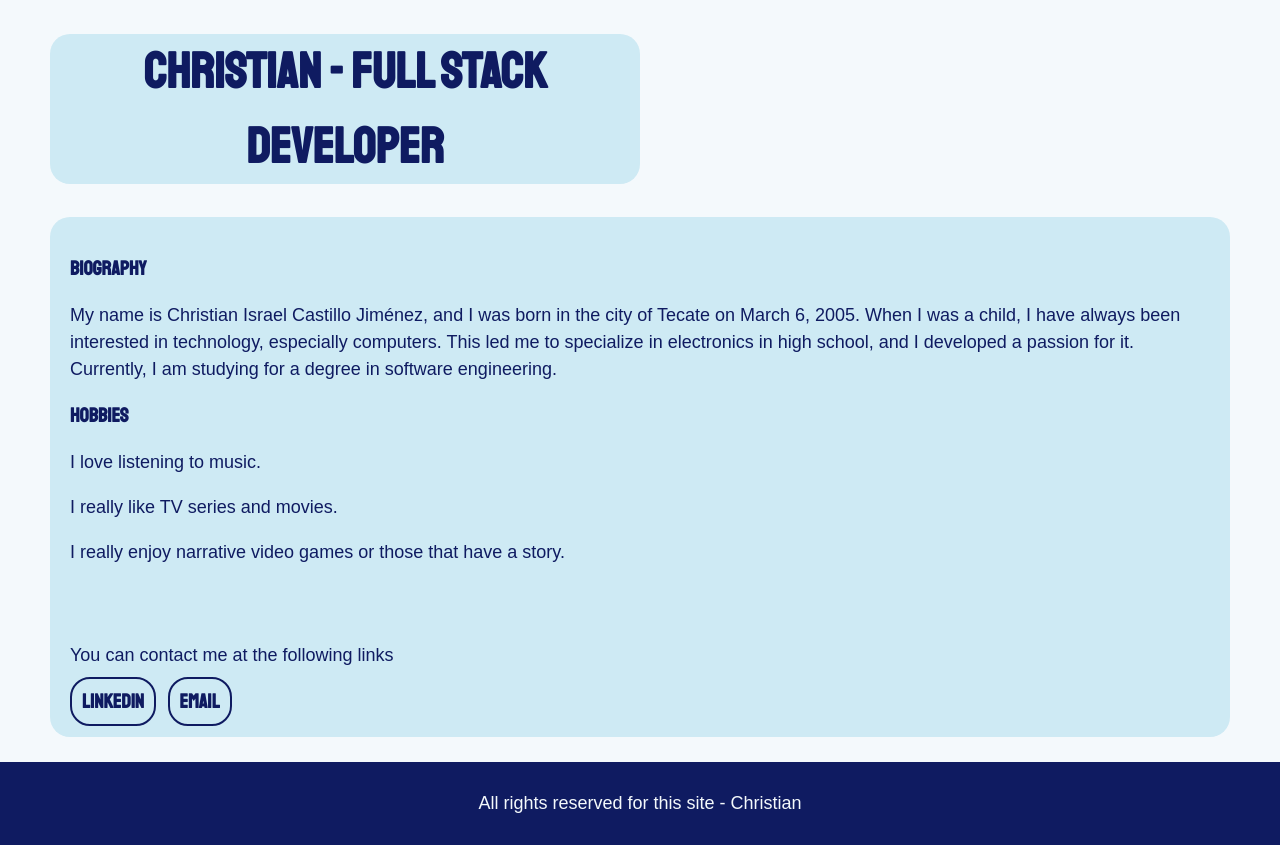
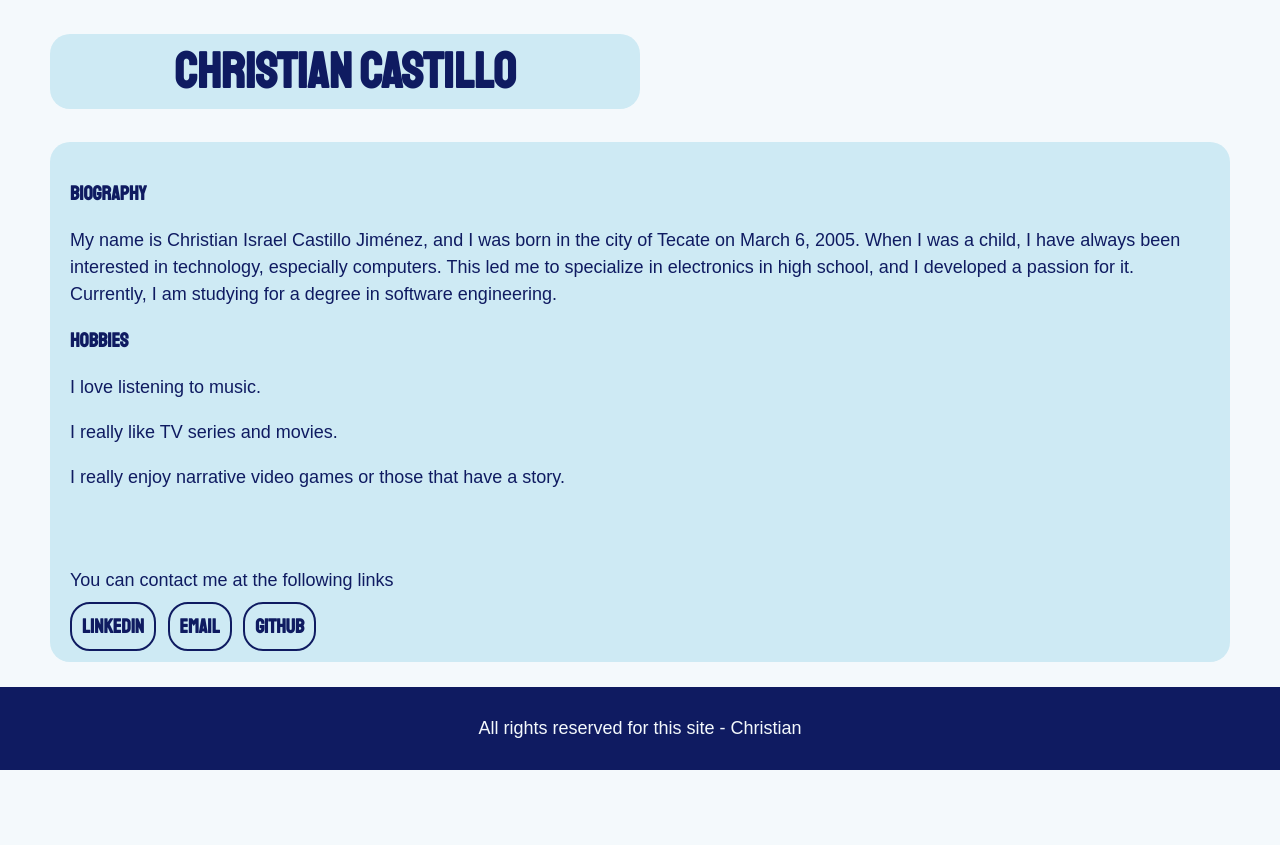
Before and after one commit to ChrispoMichigan/web-desing-uabc, a plain HTML site: page practice-1/index.html in a window 1280 px wide. After the commit the page ends 800 px from the top, so only its background shows below. Drawn offline with Linux system fonts and the light colour scheme.

Commit message:
github en biografia

```diff
--- a/practice-1/index.html
+++ b/practice-1/index.html
@@ -3,7 +3,7 @@
 <head>
     <meta charset="UTF-8">
     <meta name="viewport" content="width=device-width, initial-scale=1.0">
-    <title>Christian - Full stack Developer</title>
+    <title>Christian</title>
     <link rel="stylesheet" href="normalize.css">
     <link rel="preconnect" href="https://fonts.googleapis.com">
     <link rel="preconnect" href="https://fonts.gstatic.com" crossorigin>
@@ -13,7 +13,7 @@
 <body>
     <header>
         <div class="presentation">
-            <h1>Christian - Full stack Developer</h1>
+            <h1>Christian Castillo</h1>
         </div>
     </header>
     <main>
@@ -31,6 +31,7 @@
             <p>You can contact me at the following links</p>
             <a href="https://www.linkedin.com/in/christian-castillo-is" target="_blank" rel="noopener noreferrer">Linkedin</a>
             <a href="mailto:christian.castillo@uabc.edu.mx" target="_blank" rel="noopener noreferrer">Email</a>
+            <a href="https://github.com/ChrispoMichigan" target="_blank" rel="noopener noreferrer">GitHub</a>
         </div>
     </main>
     <footer>
--- a/practice-1/styles.css
+++ b/practice-1/styles.css
@@ -80,6 +80,10 @@ a:first-of-type {
     margin-right: 1rem;
 }
 
+a:last-of-type {
+    margin-left: 1rem;
+}
+
 .contact {
     margin-bottom: 2.5rem;
 }
```
